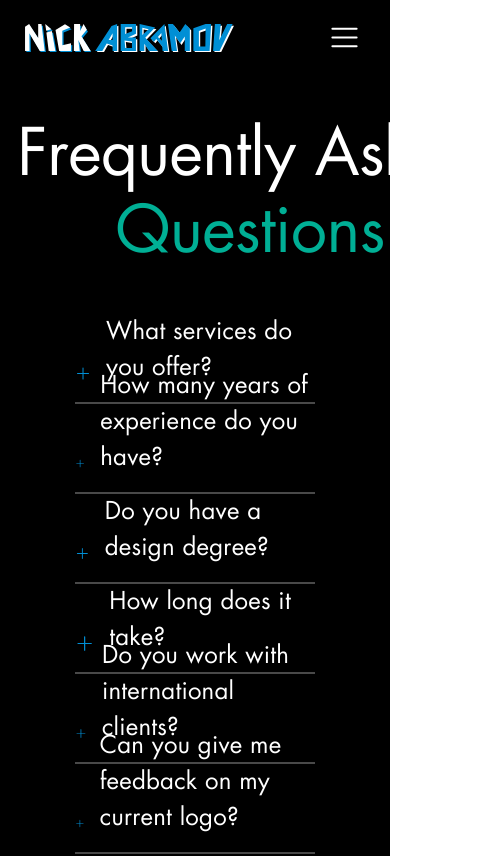
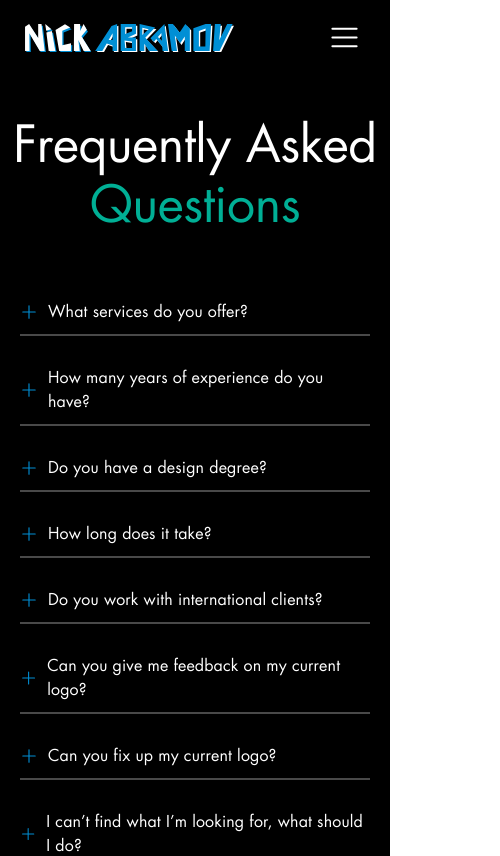
Before and after one commit to La-S/Nick_Abramov_Design_Portfolio, a React (Create React App) app: page /questions in a window 390 px wide. Shown: the top 856 px of the page, 500 px wide, since content can reach past the window. Built offline with nearby package versions, Linux system fonts and the light colour scheme.

Commit message:
faq - adaptive

```diff
--- a/src/components/AnimatedCursor/index.tsx
+++ b/src/components/AnimatedCursor/index.tsx
@@ -26,7 +26,6 @@ const AnimatedCursor = (): JSX.Element => {
       clickables={[
         'a',
         'button',
-        '.Logo',
         '.Burger',
       ]}
     />
--- a/src/components/Header/index.tsx
+++ b/src/components/Header/index.tsx
@@ -12,7 +12,7 @@ const Header = (): JSX.Element => {
     <S.Header>
       <S.NewProjectLink to="/">Start a project</S.NewProjectLink>
       <S.LogoContainer>
-        <Logo fillMain={componentColors.logoMain} fillSecondary={componentColors.logoSecondary} />
+        <Logo fillMain={componentColors.logoMain} fillSecondary={componentColors.logoSecondary} isLink />
       </S.LogoContainer>
       <S.Burger onClick={() => setNavMenuOpen(true)} className="Burger" />
 
--- a/src/components/Logo/index.tsx
+++ b/src/components/Logo/index.tsx
@@ -1,11 +1,14 @@
 import React from 'react';
+import { Link } from 'react-router-dom';
 
 interface Props {
   fillMain: string;
   fillSecondary: string;
+  isLink?: boolean;
 }
 
-const Logo = ({ fillMain, fillSecondary }: Props): JSX.Element => (
+const Logo = ({ fillMain, fillSecondary, isLink = false }: Props): JSX.Element => {
+  const LogoSvg = (
     <svg viewBox="0 0 335 46" fill="none" xmlns="http://www.w3.org/2000/svg" className="Logo">
       <path d="M23.1841 2.6134L23.025 25.3082L8.004 3.36819L2.10974 6.82995V45.9996H9.31384L8.96767 17.2805L25.7429 45.9996H33.6207L28.5123 2.6134H23.1841Z" fill={fillMain}/>
       <path d="M44.4502 11.0189L34.4814 2.61377L36.0299 13.423L44.4502 11.0189Z" fill={fillMain}/>
@@ -34,4 +37,9 @@ const Logo = ({ fillMain, fillSecondary }: Props): JSX.Element => (
     </svg>
   );
 
+  return isLink ? (
+    <Link to="/">{LogoSvg}</Link>
+  ) : LogoSvg;
+};
+
 export default Logo;
--- a/src/pages/Faq/QuestionsLists/QuestionCollapsible/index.tsx
+++ b/src/pages/Faq/QuestionsLists/QuestionCollapsible/index.tsx
@@ -14,6 +14,7 @@ const QuestionCollapsible = ({ question, answer }: Props): JSX.Element => {
   return (
     <S.Container>
       <S.QuestionButton
+        expanded={expanded}
         onClick={() => setExpanded(!expanded)}
         disableRipple
       >
--- a/src/pages/Faq/QuestionsLists/QuestionCollapsible/styles.ts
+++ b/src/pages/Faq/QuestionsLists/QuestionCollapsible/styles.ts
@@ -1,21 +1,30 @@
 import { styled, ButtonBase, Box } from '@mui/material';
 
-const Container = styled('li')(() => ({
+const Container = styled('li')(({ theme }) => ({
   marginBottom: '35px',
+
+  [theme.breakpoints.down('tablet')]: {
+    marginBottom: '30px',
+  },
 }));
 
-const QuestionButton = styled(ButtonBase)(({ theme }) => ({
+const QuestionButton = styled(ButtonBase)<{ expanded: boolean }>(({ theme, expanded }) => ({
   display: 'flex',
   justifyContent: 'flex-start',
   width: '100%',
-  height: '55px',
+  minHeight: '55px',
   color: theme.textColors.main,
-  borderBottom: `2px solid ${theme.componentColors.questionUnderline}`,
+  borderBottom: `2px solid ${expanded ? theme.textColors.tertiary : theme.componentColors.questionUnderline}`,
+  transition: 'all 0.3s ease-in-out',
+
+  [theme.breakpoints.down('tablet')]: {
+    minHeight: '30px',
+  },
 }));
 
 const QuestionContainer = styled(Box)(({ theme }) => ({
   display: 'flex',
-  height: '30px',
+  minHeight: '30px',
   marginTop: '7px',
   marginBottom: '18px',
 
@@ -34,6 +43,25 @@ const QuestionContainer = styled(Box)(({ theme }) => ({
     height: '23px',
     fill: theme.textColors.secondary,
   },
+
+  [theme.breakpoints.down('tablet')]: {
+    alignItems: 'center',
+    minHeight: '20px',
+    marginTop: '0',
+    marginBottom: '10px',
+
+    '.MuiTypography-root': {
+      alignSelf: 'unset',
+      fontSize: '16px',
+      marginLeft: '10px',
+    },
+
+    svg: {
+      alignSelf: 'unset',
+      width: '18px',
+      height: '18px',
+    },
+  },
 }));
 
 const AnswerContainer = styled(Box)(({ theme }) => ({
@@ -43,6 +71,13 @@ const AnswerContainer = styled(Box)(({ theme }) => ({
     fontSize: '20px',
     color: theme.textColors.main,
   },
+
+  [theme.breakpoints.down('tablet')]: {
+    '.MuiTypography-root': {
+      marginTop: '10px',
+      fontSize: '14px',
+    },
+  },
 }));
 
 export default {
--- a/src/pages/Faq/QuestionsLists/styles.ts
+++ b/src/pages/Faq/QuestionsLists/styles.ts
@@ -1,9 +1,13 @@
 import { styled, Box } from '@mui/material';
 
-const QuestionsListsContainer = styled(Box)(() => ({
+const QuestionsListsContainer = styled(Box)(({ theme }) => ({
   display: 'flex',
   flexWrap: 'wrap',
   margin: '0 75px 85px 75px',
+
+  [theme.breakpoints.down('tablet')]: {
+    margin: '0 20px 25px 20px',
+  },
 }));
 
 
--- a/src/pages/Faq/styles.ts
+++ b/src/pages/Faq/styles.ts
@@ -4,7 +4,6 @@ const FaqContainer = styled(Box)(() => ({
 }));
 
 const PageTitle = styled(Typography)(({ theme }) => ({
-  width: '500px',
   margin: 'auto',
   textAlign: 'center',
   display: 'flex',
@@ -16,6 +15,11 @@ const PageTitle = styled(Typography)(({ theme }) => ({
 
   span: {
     color: theme.textColors.tertiary,
+  },
+
+  [theme.breakpoints.down('tablet')]: {
+    fontSize: '50px',
+    marginBottom: '65px',
   },
 }));
 
@@ -34,6 +38,10 @@ const Banner = styled(Box)(({ theme }) => ({
     textAlign: 'center',
     color: theme.textColors.main,
   },
+
+  [theme.breakpoints.down('tablet')]: {
+    display: 'none',
+  },
 }));
 
 export default {
```
Lines whose indentation alone changed are shown as unchanged.
